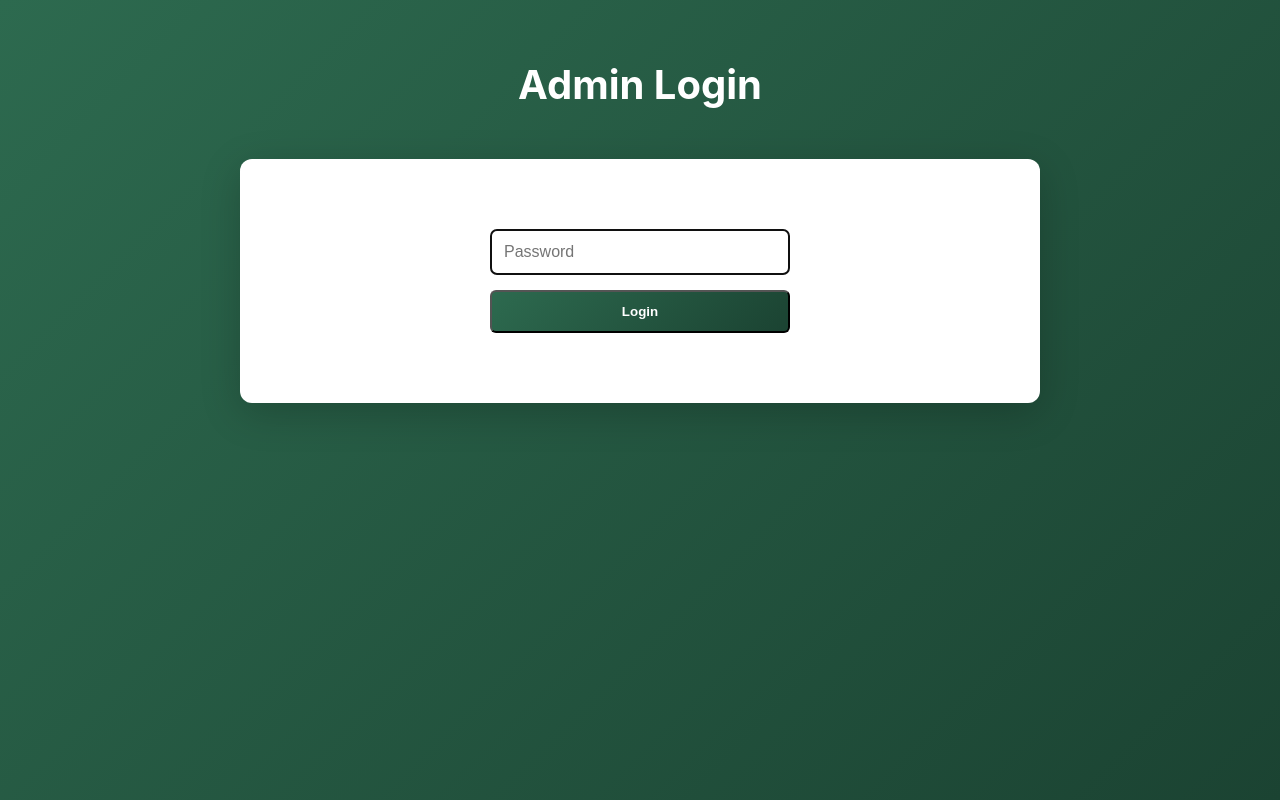
After one commit to Davidwedel/UC_Website, a Flask app: page /admin/login in a window 1280 px wide. The commit adds this page. Run offline with Flask 3, Linux system fonts and the light colour scheme.

Commit message:
Add admin panel, fix database paths, and update branding
- Add password-protected admin page to rename and hide/show recordings
- Add hidden and custom_title columns to recordings schema
- Fix relative DATABASE paths to absolute for mod_wsgi compatibility
- Fix load_dotenv to use explicit path
- Add wsgi.py entry point for mod_wsgi
- Update color scheme to dark green
- Update site title/branding to United Center Church

Co-Authored-By: Claude Sonnet 4.6 <noreply@anthropic.com>

```diff
--- a/app.py
+++ b/app.py
@@ -1,16 +1,19 @@
-from flask import Flask, render_template, jsonify
+from flask import Flask, render_template, jsonify, session, request, redirect, url_for
 from flask_limiter import Limiter
 from flask_limiter.util import get_remote_address
 import sqlite3
+import os
 from datetime import datetime
 from dotenv import load_dotenv
+from functools import wraps
 
-# Load environment variables from .env file
-load_dotenv()
+load_dotenv('/var/www/unitedcenter/.env')
 
 app = Flask(__name__)
+app.secret_key = os.environ.get('SECRET_KEY', os.urandom(24))
 
-# Rate limiting to prevent abuse
+ADMIN_PASSWORD = os.environ.get('ADMIN_PASSWORD')
+
 limiter = Limiter(
     app=app,
     key_func=get_remote_address,
@@ -18,7 +21,7 @@ limiter = Limiter(
     storage_uri="memory://"
 )
 
-DATABASE = 'recordings.db'
+DATABASE = '/var/www/unitedcenter/recordings.db'
 
 def get_db():
     conn = sqlite3.connect(DATABASE)
@@ -35,14 +38,30 @@ def init_db():
                 received_at TIMESTAMP DEFAULT CURRENT_TIMESTAMP
             )
         ''')
+        for col, definition in [('hidden', 'INTEGER NOT NULL DEFAULT 0'),
+                                 ('custom_title', 'TEXT')]:
+            try:
+                conn.execute(f'ALTER TABLE recordings ADD COLUMN {col} {definition}')
+            except sqlite3.OperationalError:
+                pass
         conn.commit()
+
+def login_required(f):
+    @wraps(f)
+    def decorated(*args, **kwargs):
+        if not session.get('admin'):
+            return redirect(url_for('admin_login'))
+        return f(*args, **kwargs)
+    return decorated
 
 @app.route('/')
 @limiter.limit("60 per minute")
 def index():
     with get_db() as conn:
         recordings = conn.execute(
-            'SELECT * FROM recordings ORDER BY received_at DESC LIMIT 100'
+            '''SELECT id, link, COALESCE(custom_title, title) AS title, received_at
+               FROM recordings WHERE hidden = 0
+               ORDER BY received_at DESC LIMIT 100'''
         ).fetchall()
     return render_template('index.html', recordings=recordings)
 
@@ -51,11 +70,55 @@ def index():
 def get_recordings():
     with get_db() as conn:
         recordings = conn.execute(
-            'SELECT * FROM recordings ORDER BY received_at DESC LIMIT 100'
+            '''SELECT id, link, COALESCE(custom_title, title) AS title, received_at
+               FROM recordings WHERE hidden = 0
+               ORDER BY received_at DESC LIMIT 100'''
         ).fetchall()
     return jsonify([dict(r) for r in recordings])
 
+@app.route('/admin/login', methods=['GET', 'POST'])
+@limiter.limit("10 per minute")
+def admin_login():
+    error = None
+    if request.method == 'POST':
+        if ADMIN_PASSWORD and request.form.get('password') == ADMIN_PASSWORD:
+            session['admin'] = True
+            return redirect(url_for('admin'))
+        error = 'Incorrect password.'
+    return render_template('login.html', error=error)
+
+@app.route('/admin/logout')
+def admin_logout():
+    session.pop('admin', None)
+    return redirect(url_for('index'))
+
+@app.route('/admin')
+@login_required
+def admin():
+    with get_db() as conn:
+        recordings = conn.execute(
+            '''SELECT id, link, title, custom_title, hidden, received_at
+               FROM recordings ORDER BY received_at DESC LIMIT 100'''
+        ).fetchall()
+    return render_template('admin.html', recordings=recordings)
+
+@app.route('/admin/recording/<int:id>/title', methods=['POST'])
+@login_required
+def admin_update_title(id):
+    custom_title = request.form.get('title', '').strip() or None
+    with get_db() as conn:
+        conn.execute('UPDATE recordings SET custom_title = ? WHERE id = ?', (custom_title, id))
+        conn.commit()
+    return redirect(url_for('admin'))
+
+@app.route('/admin/recording/<int:id>/toggle', methods=['POST'])
+@login_required
+def admin_toggle_hidden(id):
+    with get_db() as conn:
+        conn.execute('UPDATE recordings SET hidden = NOT hidden WHERE id = ?', (id,))
+        conn.commit()
+    return redirect(url_for('admin'))
+
 if __name__ == '__main__':
     init_db()
-    # For production: use gunicorn with nginx and SSL/TLS
     app.run(host='0.0.0.0', port=5000, debug=False)
--- a/email_monitor.py
+++ b/email_monitor.py
@@ -18,7 +18,7 @@ IMAP_SERVER = os.environ.get('IMAP_SERVER', 'imap.gmail.com')
 IMAP_PORT = int(os.environ.get('IMAP_PORT', '993'))
 CHECK_INTERVAL = int(os.environ.get('CHECK_INTERVAL', '300'))  # 5 minutes default
 
-DATABASE = 'recordings.db'
+DATABASE = '/var/www/unitedcenter/recordings.db'
 
 def get_db():
     conn = sqlite3.connect(DATABASE)
--- a/static/css/style.css
+++ b/static/css/style.css
@@ -6,7 +6,7 @@
 
 body {
     font-family: -apple-system, BlinkMacSystemFont, 'Segoe UI', Roboto, Oxygen, Ubuntu, Cantarell, sans-serif;
-    background: linear-gradient(135deg, #667eea 0%, #764ba2 100%);
+    background: linear-gradient(135deg, #2d6a4f 0%, #1b4332 100%);
     min-height: 100vh;
     padding: 20px;
 }
@@ -57,7 +57,7 @@ main {
 }
 
 .recording-card:hover {
-    border-color: #667eea;
+    border-color: #2d6a4f;
     box-shadow: 0 4px 12px rgba(102, 126, 234, 0.2);
     transform: translateY(-2px);
 }
@@ -81,7 +81,7 @@ main {
 .listen-btn {
     display: inline-block;
     padding: 12px 24px;
-    background: linear-gradient(135deg, #667eea 0%, #764ba2 100%);
+    background: linear-gradient(135deg, #2d6a4f 0%, #1b4332 100%);
     color: white;
     text-decoration: none;
     border-radius: 6px;
@@ -112,6 +112,91 @@ footer {
     font-size: 0.9em;
 }
 
+/* Admin styles */
+.login-form {
+    display: flex;
+    flex-direction: column;
+    gap: 15px;
+    max-width: 300px;
+    margin: 40px auto;
+}
+
+.login-form input {
+    padding: 12px;
+    border: 2px solid #e0e0e0;
+    border-radius: 6px;
+    font-size: 1em;
+}
+
+.error-msg {
+    background: #fee;
+    color: #c00;
+    padding: 12px;
+    border-radius: 6px;
+    margin-bottom: 15px;
+    text-align: center;
+}
+
+.admin-actions {
+    display: flex;
+    flex-direction: column;
+    gap: 8px;
+    align-items: flex-end;
+}
+
+.title-form {
+    display: flex;
+    gap: 8px;
+}
+
+.title-form input {
+    padding: 8px;
+    border: 2px solid #e0e0e0;
+    border-radius: 6px;
+    font-size: 0.9em;
+    width: 180px;
+}
+
+.title-form button, .btn-toggle {
+    padding: 8px 16px;
+    border: none;
+    border-radius: 6px;
+    cursor: pointer;
+    font-weight: 600;
+    font-size: 0.9em;
+}
+
+.title-form button {
+    background: #2d6a4f;
+    color: white;
+}
+
+.btn-hide {
+    background: #e0e0e0;
+    color: #333;
+    width: 100%;
+}
+
+.btn-show {
+    background: #4caf50;
+    color: white;
+    width: 100%;
+}
+
+.card-hidden {
+    opacity: 0.5;
+}
+
+.badge-hidden {
+    background: #999;
+    color: white;
+    font-size: 0.75em;
+    padding: 2px 8px;
+    border-radius: 4px;
+    margin-left: 8px;
+    font-weight: normal;
+}
+
 @media (max-width: 600px) {
     header h1 {
         font-size: 2em;
--- a/templates/index.html
+++ b/templates/index.html
@@ -3,13 +3,13 @@
 <head>
     <meta charset="UTF-8">
     <meta name="viewport" content="width=device-width, initial-scale=1.0">
-    <title>Church Recordings</title>
+    <title>United Center Church</title>
     <link rel="stylesheet" href="{{ url_for('static', filename='css/style.css') }}">
 </head>
 <body>
     <div class="container">
         <header>
-            <h1>Church Recordings</h1>
+            <h1>United Center Church</h1>
             <p class="subtitle">Latest recordings from Listen to Church</p>
         </header>
 
@@ -42,7 +42,7 @@
         </main>
 
         <footer>
-            <p>Automatically updated from email notifications</p>
+            <p>This website is still under development</p>
         </footer>
     </div>
 </body>
--- /dev/null
+++ b/templates/login.html
@@ -0,0 +1,25 @@
+<!DOCTYPE html>
+<html lang="en">
+<head>
+    <meta charset="UTF-8">
+    <meta name="viewport" content="width=device-width, initial-scale=1.0">
+    <title>Admin Login</title>
+    <link rel="stylesheet" href="{{ url_for('static', filename='css/style.css') }}">
+</head>
+<body>
+    <div class="container">
+        <header>
+            <h1>Admin Login</h1>
+        </header>
+        <main>
+            {% if error %}
+            <div class="error-msg">{{ error }}</div>
+            {% endif %}
+            <form method="post" class="login-form">
+                <input type="password" name="password" placeholder="Password" autofocus required>
+                <button type="submit" class="listen-btn">Login</button>
+            </form>
+        </main>
+    </div>
+</body>
+</html>
--- /dev/null
+++ b/wsgi.py
@@ -0,0 +1 @@
+from app import app as application
```
Also changed, not shown: templates/admin.html (added, +52 -0 lines).
